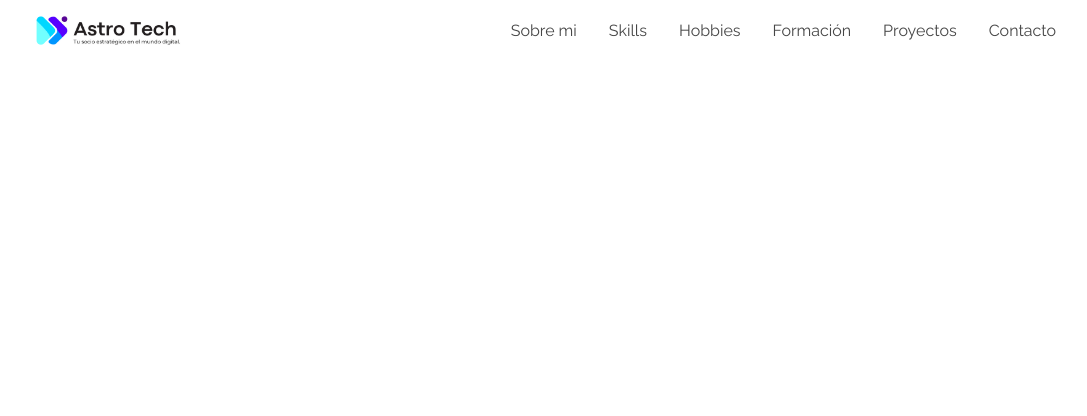
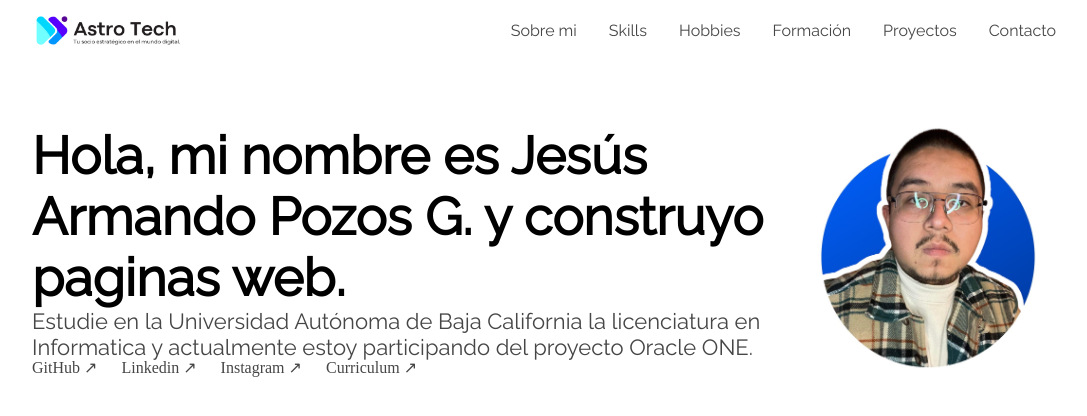
Before and after one commit to ArmandoPG/Portfolio, a plain HTML site: page index.html in a window 1280 px wide. Shown: the whole page, without its empty margins (96-1183 px from the left). Drawn offline with Linux system fonts and the light colour scheme.

Commit message:
added aboutme

```diff
--- /dev/null
+++ b/css/about.css
@@ -0,0 +1,56 @@
+.about{
+    display: flex;
+    width: 100%;
+    /* background-color: red; */
+    justify-content: center;
+    padding: 5% 0 ;
+
+}
+
+.aboutme{
+    display: flex;
+    flex-direction: column;
+    width: 60%;
+    /* background-color: yellow; */
+    justify-content: space-around;
+}
+.aboutimg-pro{
+    width: 20%;
+    border-radius: 80%;
+}
+
+.titleAboutme{
+    font-family: var(--font-roleway);
+font-size: 52px;
+font-style: normal;
+font-weight: 700;
+line-height: normal;
+}
+
+.pAboutme{
+    color: var(--color-text);
+    font-family: Raleway;
+    font-size: 22px;
+    font-style: normal;
+    font-weight: 400;
+    line-height: normal;
+
+}
+
+.ulSocial{
+    display: flex;
+width: 751px;
+/* flex-direction: column; */
+align-items: flex-start;
+gap: 24px;
+flex-shrink: 0;
+}
+
+.aSocial{
+    color: var(--color-text);
+    text-decoration: none;
+}
+
+.aSocial:hover{
+    color: var(--color-hover);
+}
--- a/css/header.css
+++ b/css/header.css
@@ -20,7 +20,7 @@
 }
 
 .aHeader{
-    color: var(--color-text-nav);
+    color: var(--color-text);
     text-decoration: none;
 }
 
--- a/css/style.css
+++ b/css/style.css
@@ -1,6 +1,6 @@
 :root{
     width: 100%;
-    --color-text-nav: #464646;
+    --color-text: #464646;
     --font-roleway:'Raleway', sans-serif;
     --color-hover: #5800FF;
 }
--- a/index.html
+++ b/index.html
@@ -6,6 +6,7 @@
     <meta name="viewport" content="width=device-width, initial-scale=1.0">
     <link rel="stylesheet" href="css/style.css">
     <link rel="stylesheet" href="css/header.css">
+    <link rel="stylesheet" href="css/about.css">
     <link rel="stylesheet" href="css/reset.css">
 
 
@@ -32,7 +33,17 @@
     </header>
 
     <section class="about">
-
+        <div class="aboutme">
+            <h1 class="titleAboutme">Hola, mi nombre es Jesús Armando Pozos G. y construyo paginas web.</h1>
+            <p class="pAboutme">Estudie en la Universidad Autónoma de Baja California la licenciatura en Informatica y actualmente estoy participando del proyecto Oracle ONE. </p>
+            <ul class="ulSocial">
+                <li class="liSocial"><a class="aSocial" href="#">GitHub &#8599;</a></li>
+                <li class="liSocial"><a class="aSocial" href="#">Linkedin &#8599;</a></li>
+                <li class="liSocial"><a class="aSocial" href="#">Instagram &#8599;</a></li>
+                <li class="liSocial"><a class="aSocial" href="#">Curriculum &#8599;</a></li>
+            </ul>
+        </div>
+        <img class="aboutimg-pro" src="/img/me.JPG" alt="">
     </section>
 
     <section class="skills">
```
Also changed, not shown: img/me.jpg (added).
